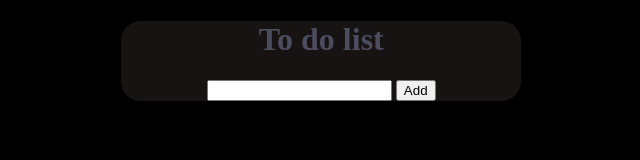
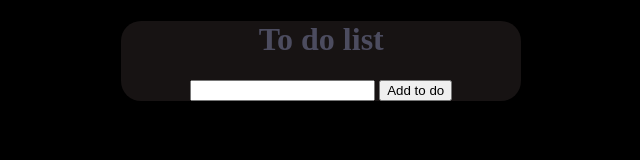
Before and after one commit to TheReor/to-do-list, a plain HTML site: page index.html in a window 1280 px wide. Shown: the whole page, without its empty margins (266-906 px from the left). Drawn offline with Linux system fonts and the light colour scheme.

Commit message:
first commit

```diff
--- a/index.html
+++ b/index.html
@@ -12,7 +12,7 @@
         <h1>To do list</h1>
     <form id="to-do-list-form">
         <input type="test" id="input-form">
-        <button type="submit">Add</button>
+        <button type="submit">Add to do</button>
     </form>
     <ul id="list">
     </ul>
```
